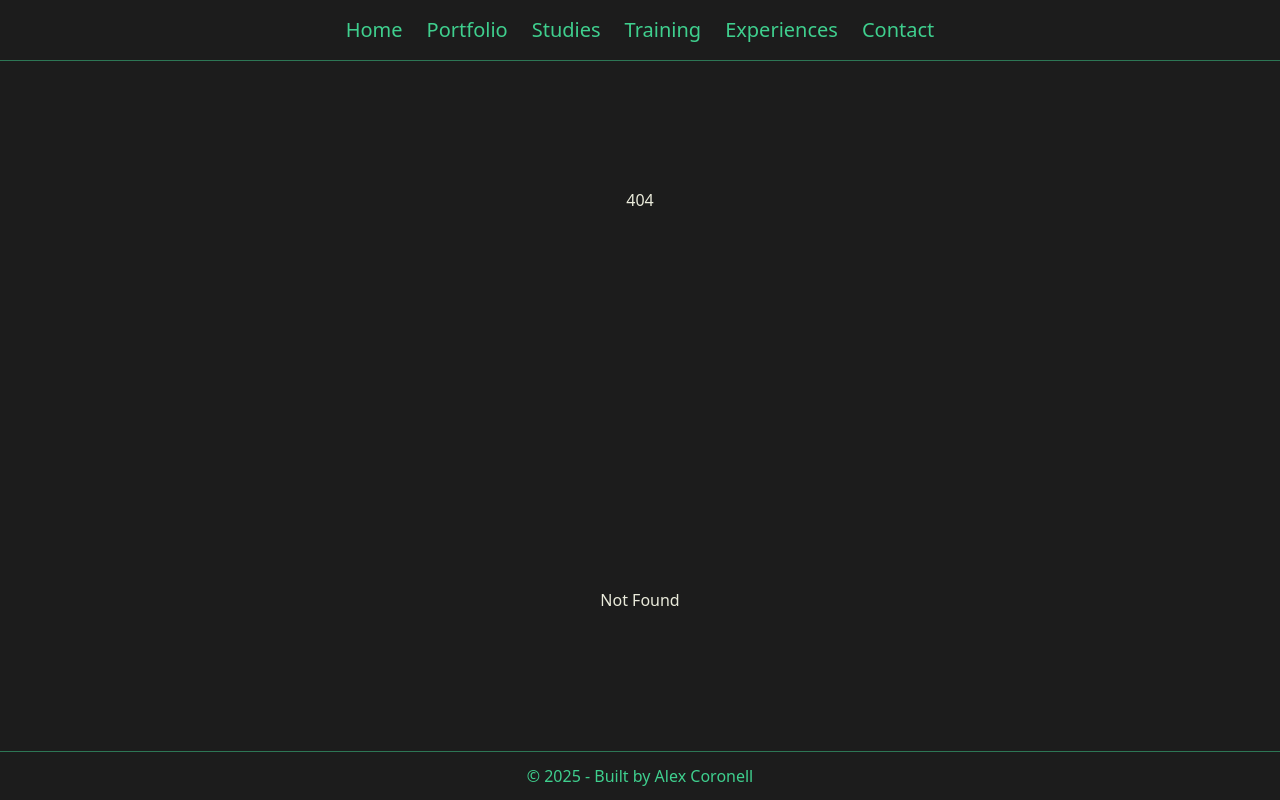
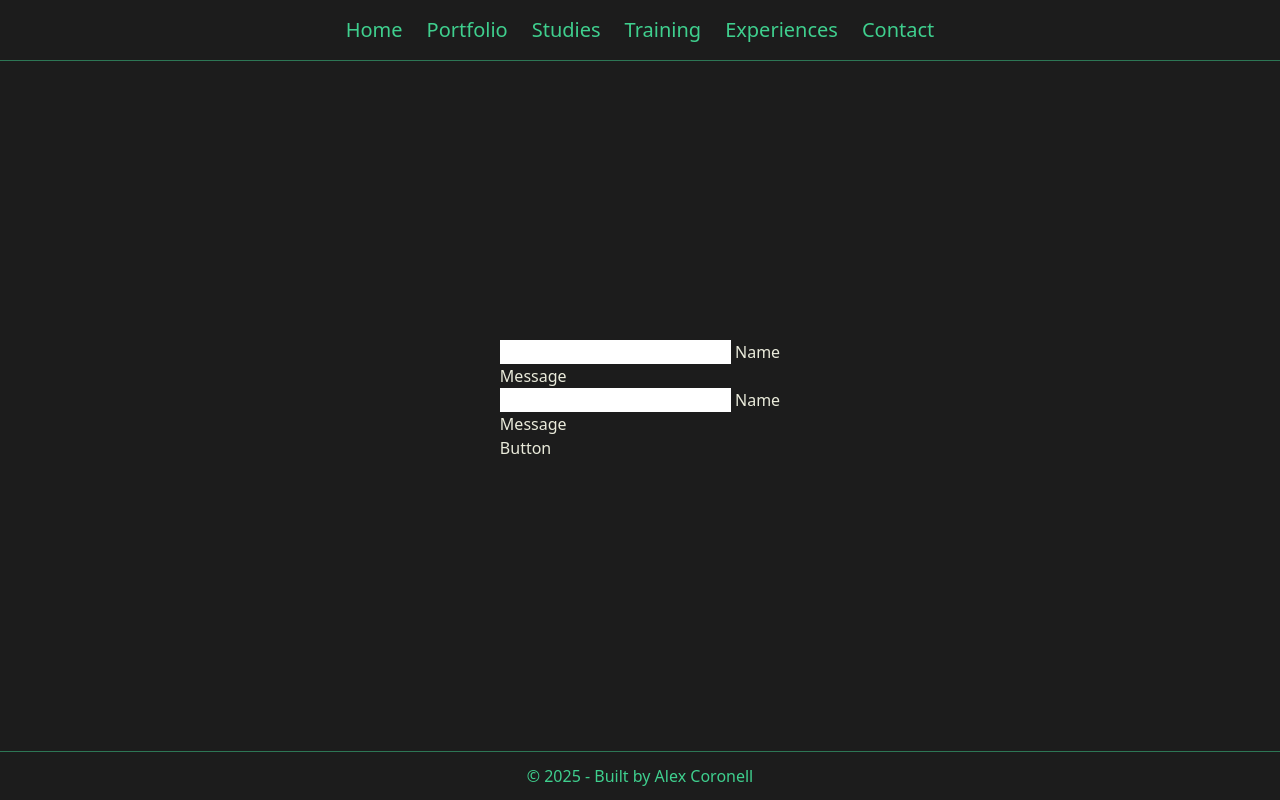
Before and after one commit to alexcoronell/cms-curriculum-sveltekit-supabase, a SvelteKit app: page /login in a window 1280 px wide. Before the commit this address had no page. Built offline with nearby package versions, Linux system fonts and the light colour scheme.

Commit message:
Basic structure Login form

```diff
--- /dev/null
+++ b/src/routes/login/+page.svelte
@@ -0,0 +1,24 @@
+<script lang="ts">
+    import Layout from "../+layout.svelte";
+    import Input from "$lib/components/ui/form/Input.svelte";
+</script>
+
+<Layout>
+    <section class="Login">
+        <div class="Login__container">
+            <form>
+                <div class="Login__inputsArea">
+                    <Input />
+                <Input />
+                </div>
+                <div class="Login__buttonArea">
+                    <button>Button</button>
+                </div>
+            </form>
+        </div>
+    </section>
+</Layout>
+
+<style>
+
+</style>
```
